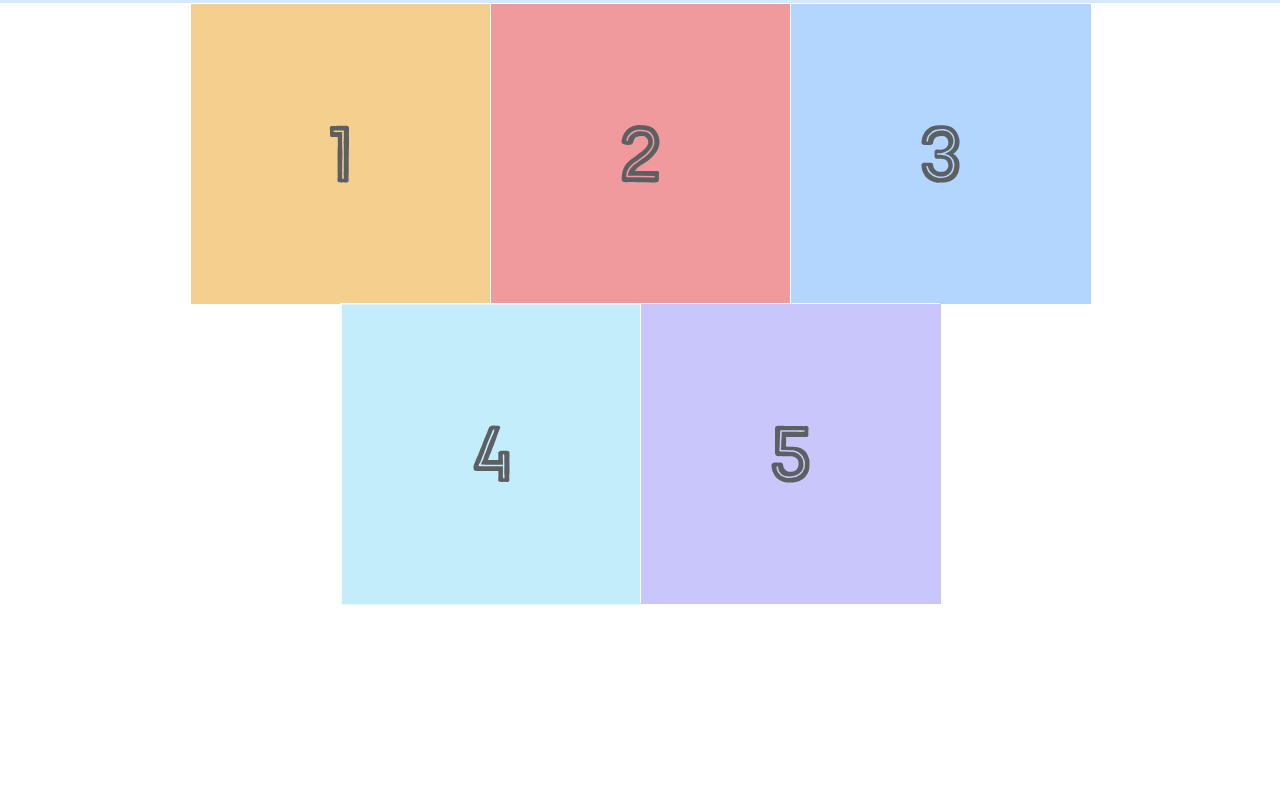
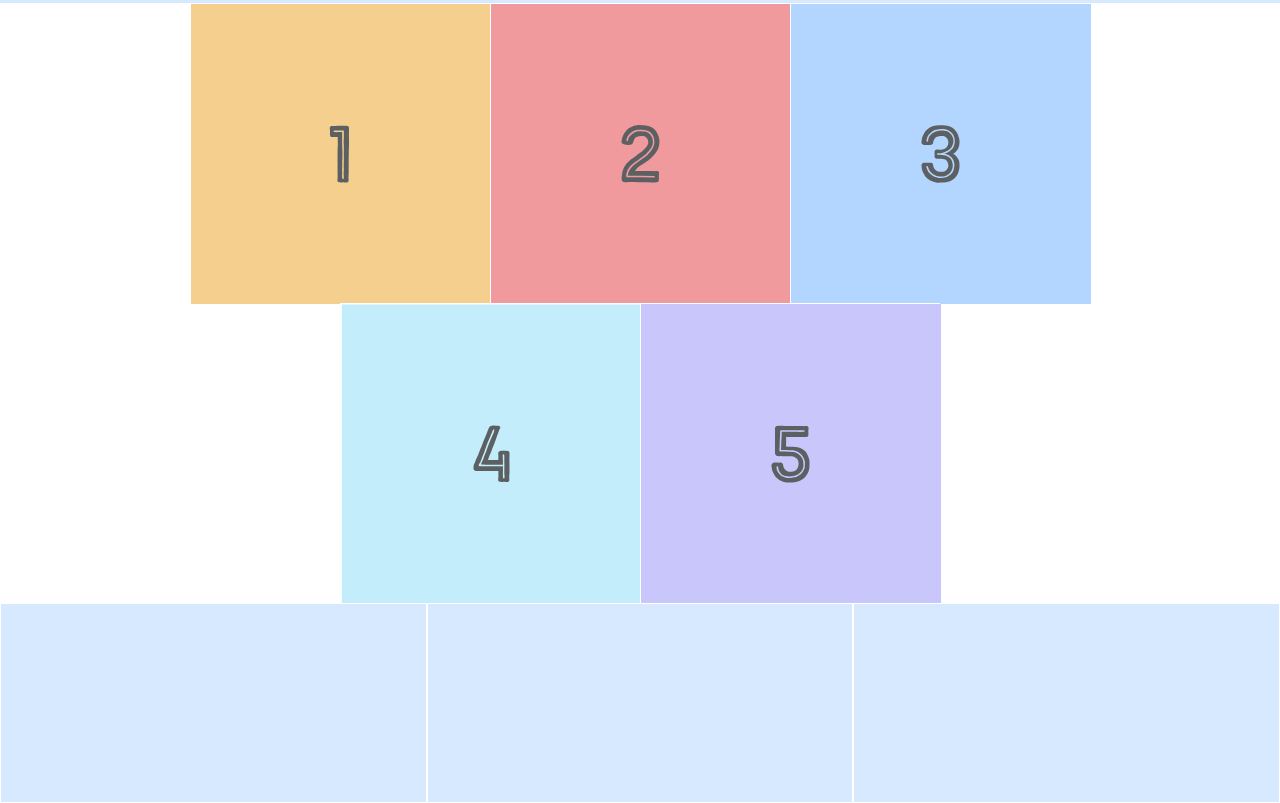
Before and after one commit to ifaidros/ifaidros.github.io, a plain HTML site: page index.html in a window 1280 px wide. Shown: the part 376-1179 px from the top of the page. Before the commit the page ends 985 px from the top, so only its background shows below. Drawn offline with Linux system fonts and the light colour scheme.

Commit message:
1st version

```diff
--- a/index.html
+++ b/index.html
@@ -19,7 +19,7 @@
         <div class='header-container'>
             <div class='header'>
               <div class='subscribe'>Subscribe &#9662;</div>
-              <div class='logo'><img src='images/awesome-logo.svg'/></div>
+              <div class='logo'><img src='images/barthelemy-de-mazenod-f_mGDtPvMmk-unsplash.jpg' width='400'/></div>
               <div class='social'><img src='images/social-icons.svg'/></div>
             </div>
         </div>
@@ -44,6 +44,12 @@
             </div>
         </div>
 
+        <div class='footer'>
+            <div class='footer-item footer-one'></div>
+            <div class='footer-item footer-two'></div>
+            <div class='footer-item footer-three'></div>
+        </div>
+
         <script src="script.js"></script>
     </body>
 </html>
--- a/styles.css
+++ b/styles.css
@@ -51,3 +51,15 @@
     width: 300px;
     height: 300px;
   }
+
+  .footer {
+    display: flex;
+    justify-content: space-between;
+  }
+
+  .footer-item {
+    border: 1px solid #fff;
+    background-color: #D6E9FE;
+    height: 200px;
+    flex: 1;
+  }
```
Also changed, not shown: images/barthelemy-de-mazenod-f_mGDtPvMmk-unsplash.jpg (added).
